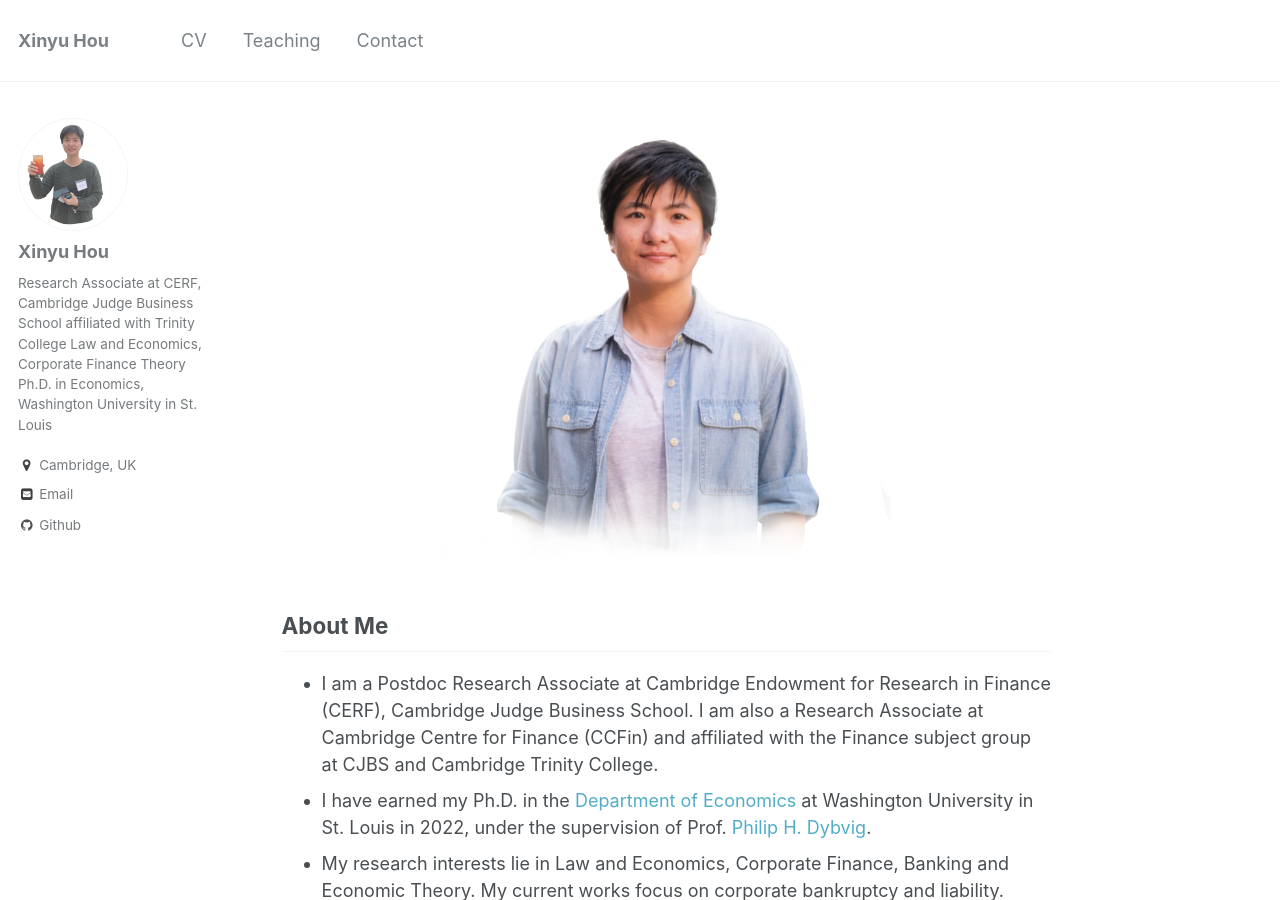
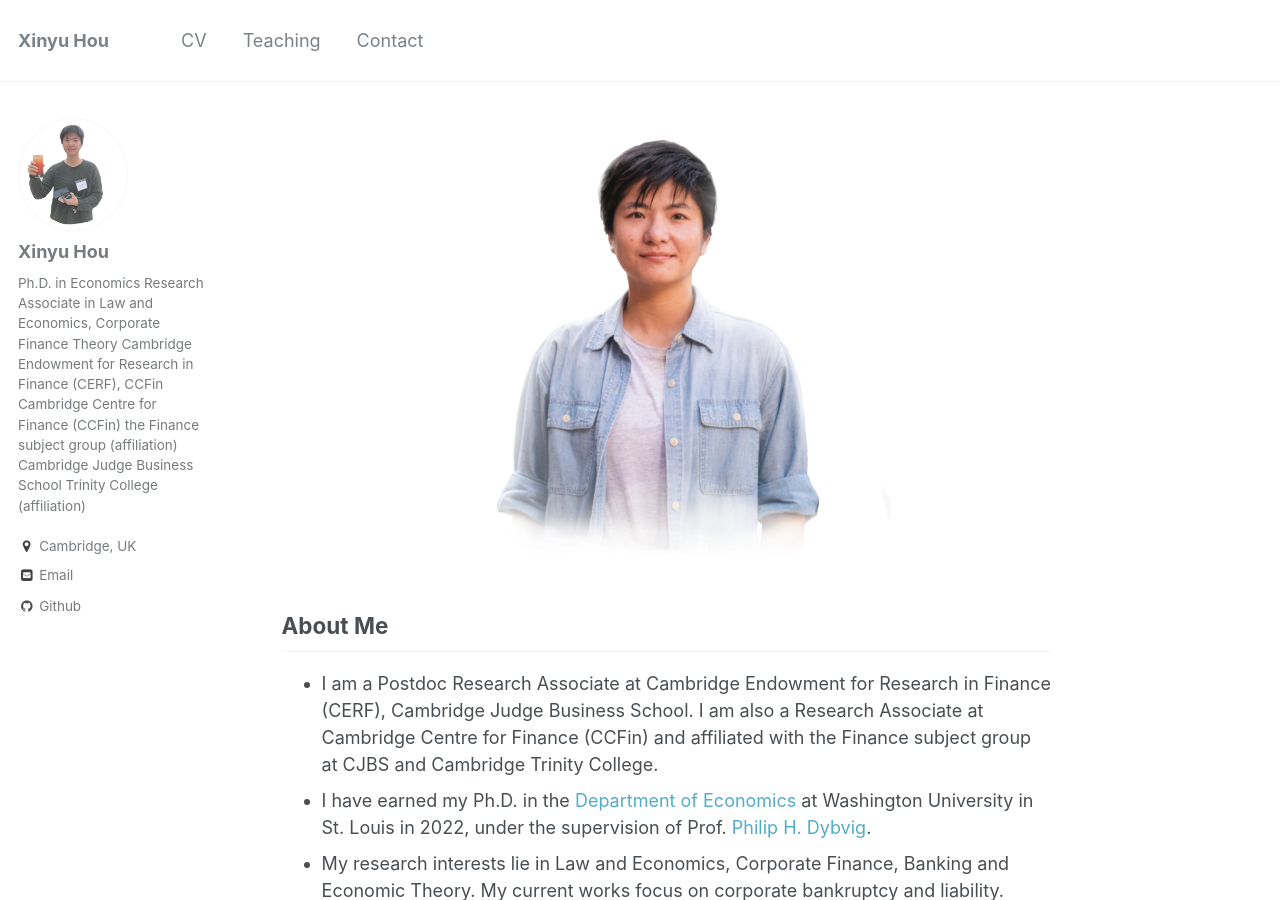
Before and after one commit to xinyuhou94/xinyuhou94.github.io, a Jekyll site: the page built from _pages/about.md, in a window 1280 px wide and 900 px high. Built offline with Jekyll 4.4.1, drawn with Linux system fonts in a browser that asks for light colours.

Commit message:
Update _config.yml

```diff
--- a/_config.yml
+++ b/_config.yml
@@ -10,8 +10,8 @@ locale                   : "en-UK"
 title                    : "Xinyu Hou"
 title_separator          : "-"
 name                     : &name "Xinyu Hou"
-description              : &description "Research Associate, CERF, Cambridge Judge Business School
-                                   Postdoc affiliated with Trinity College
+description              : &description "Research Associate, CERF, Cambridge Judge Business School,CCFin,
+                                   Trinity College
                              Ph.D. in Economics, Washington University in St. Louis"
 url                      : https://xinyuhou94.github.io # the base hostname & protocol for your site e.g. "https://mmistakes.github.io"
 baseurl                  : "" # the subpath of your site, e.g. "/blog"
@@ -80,10 +80,14 @@ analytics:
 author:
   name             : "Xinyu Hou"
   avatar           : "xinyu.jpg"
-  bio              : "Research Associate at CERF, Cambridge Judge Business School
-                                   affiliated with Trinity College
-                                   Law and Economics, Corporate Finance Theory
-                             Ph.D. in Economics, Washington University in St. Louis"
+  bio              : " Ph.D. in Economics
+                       Research Associate in Law and Economics,
+                       Corporate Finance Theory
+                                   Cambridge Endowment for Research in Finance (CERF), CCFin
+                                   Cambridge Centre for Finance (CCFin)
+                                   the Finance subject group (affiliation)
+                                   Cambridge Judge Business School
+                                   Trinity College (affiliation)"
   location         : "Cambridge, UK"
   employer         :
   googlescholar    :
```
